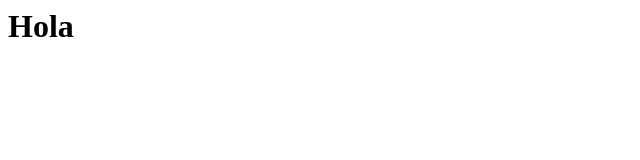
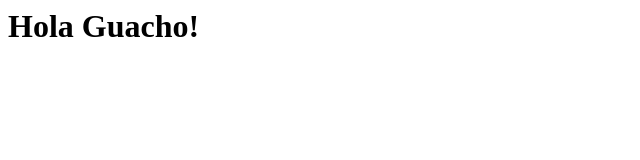
Before and after one commit to gtala/app-prueba-gtala, a plain HTML site: page index.html in a window 1280 px wide. Shown: the whole page, without its empty margins (0-640 px from the left). Drawn offline with Linux system fonts and the light colour scheme.

Commit message:
initial commit 2

```diff
--- a/index.html
+++ b/index.html
@@ -1 +1,2 @@
-<h1>Hola</h1>
+<h1>Hola Guacho!</h1>
+<p><Probando/p>
```
